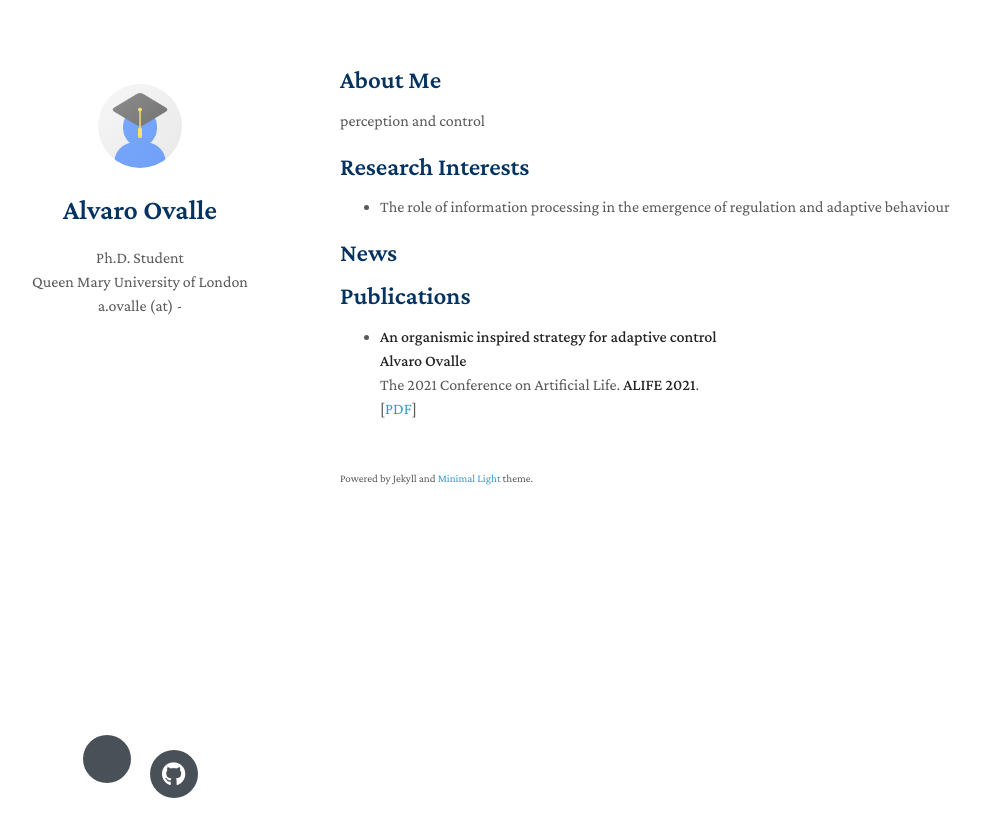
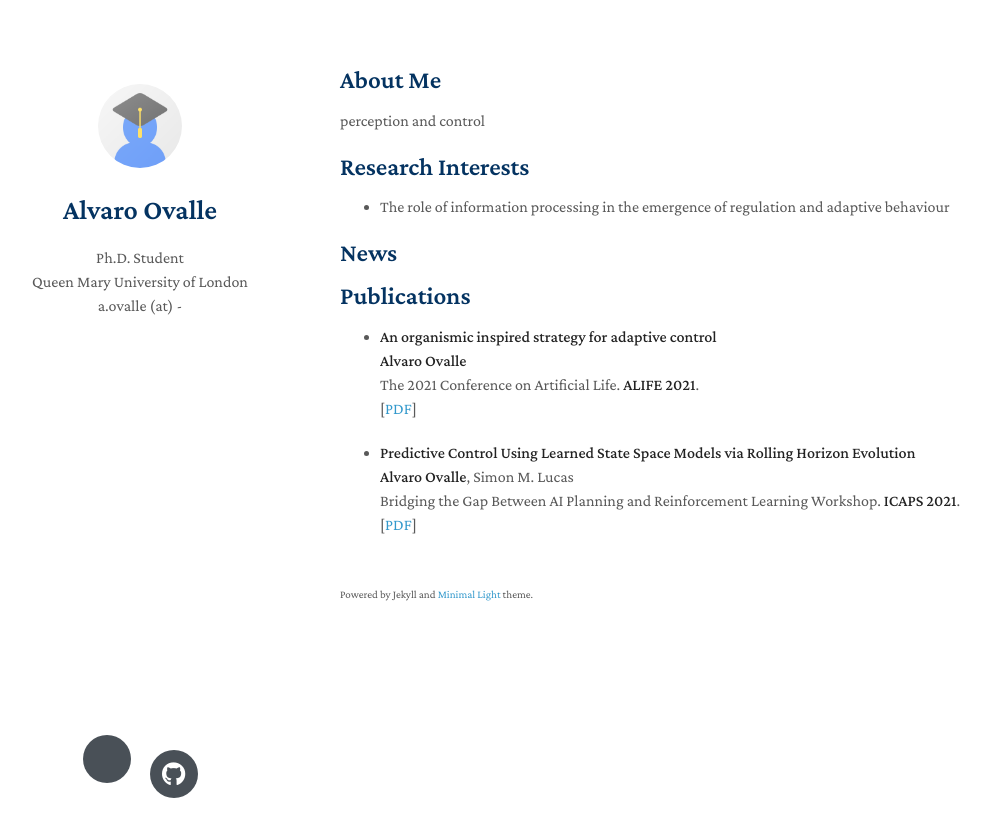
Before and after one commit to aovalle/aovalle.github.io, a Jekyll site: the page built from index.md, in a window 1280 px wide. Shown: the top 837 px of the page, without its empty margins (130-1121 px from the left). Built offline with Jekyll 4.4.1, drawn with Linux system fonts in a browser that asks for light colours; nearby versions of some CDN libraries; a style sheet for code colours, icons or effects is not loaded; our own code applies the rules of GitHub Pages for plain Markdown files.

Commit message:
Update index.md

```diff
--- a/index.md
+++ b/index.md
@@ -29,14 +29,15 @@ perception and control
   [[PDF](https://direct.mit.edu/isal/proceedings-pdf/isal/33/50/1929969/isal_a_00411.pdf)]
   <!-- [[Code](https://github.com/yaoyao-liu/mnemonics)] <strong><i style="color:#e74d3c">Oral Presentation</i></strong> -->
 
-<!-- - **Learning to Self-Train for Semi-Supervised Few-Shot Classification**
+- **Predictive Control Using Learned State Space Models via Rolling Horizon Evolution**
   <br>
-  Xinzhe Li, Qianru Sun, **Yaoyao Liu**, Shibao Zheng, Qin Zhou, Tat-Seng Chua, Bernt Schiele
+  **Alvaro Ovalle**, Simon M. Lucas
   <br>
-  33rd Conference on Neural Information Processing Systems. **NeurIPS 2019**.
+  Bridging the Gap Between AI Planning and Reinforcement Learning Workshop. **ICAPS 2021**.
   <br>
-  [[PDF](http://papers.nips.cc/paper/9216-learning-to-self-train-for-semi-supervised-few-shot-classification.pdf)] [[Code](https://github.com/xinzheli1217/learning-to-self-train)]
- -->
+  [[PDF](https://arxiv.org/pdf/2106.13911)]
+  <!-- [[Code](https://github.com/xinzheli1217/learning-to-self-train)] -->
+
 <!-- - **Meta-Transfer Learning for Few-Shot Learning**
   <br>
   Qianru Sun\*, **Yaoyao Liu\***, Tat-Seng Chua, Bernt Schiele
```
